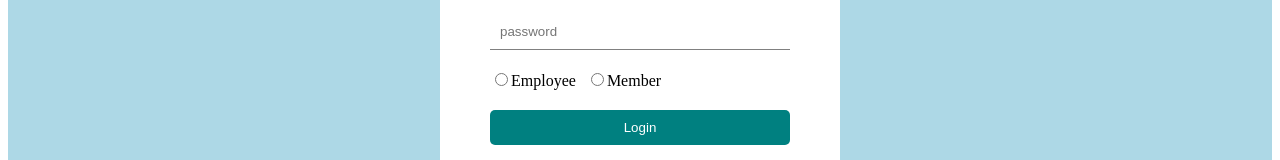
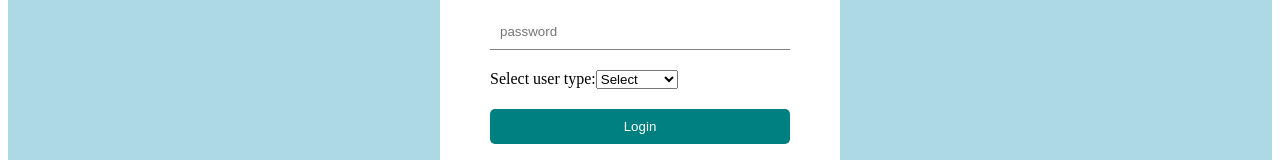
Before and after one commit to jingwei55/nextjs-blog, a Next.js app: page /login in a window 1280 px wide. Shown: the part 226-386 px from the top of the page. Built offline with nearby package versions, Linux system fonts and the light colour scheme.

Commit message:
Added dropdown list for employee and member, have to check if login works

```diff
--- a/components/Login.js
+++ b/components/Login.js
@@ -9,8 +9,8 @@ const Login = () => {
   const [inputs, setInputs] = useState({
     username: "",
     password: "",
+    role: "",
   });
-  const [selectedRole, setSelectedRole] = useState("");
   const [err, setError] = useState(null);
 
   const router = useRouter();
@@ -19,15 +19,11 @@ const Login = () => {
     setInputs((prev) => ({ ...prev, [e.target.name]: e.target.value }));
   };
 
-  const handleRoleChange = (e) => {
-    setSelectedRole(e.target.value);
-  };
-
   const handleSubmit = async (e) => {
     e.preventDefault();
 
     // Validate input fields
-    if (!inputs.username || !inputs.password || !selectedRole) {
+    if (!inputs.username || !inputs.password || !inputs.role) {
       setError("One or more of the fields are empty");
       return;
     }
@@ -35,8 +31,9 @@ const Login = () => {
     try {
       // Send a request to the authentication API route
       const response = await axios.post("/api/auth/login", {
-        ...inputs,
-        role: selectedRole,
+        username: inputs.username,
+        email: inputs.email,
+        role: inputs.role,
       });
 
       // Check if the login was successful
@@ -72,30 +69,20 @@ const Login = () => {
           name="password"
           onChange={handleChange}
         />
-        {/* Radio buttons for selecting role */}
-        <div className={styles.radioGroup}>
-          <label className={styles.radioLabel}>
-            <input
-              className={styles.input}
-              type="radio"
-              name="role"
-              value="employee"
-              checked={selectedRole === "employee"}
-              onChange={handleRoleChange}
-            />
-            Employee
-          </label>
-          <label className={styles.radioLabel}>
-            <input
-              className={styles.input}
-              type="radio"
-              name="role"
-              value="member"
-              checked={selectedRole === "member"}
-              onChange={handleRoleChange}
-            />
-            Member
-          </label>
+        {/* Dropdown list for selecting role */}
+        <div>
+          <label className={styles.label}>Select user type:</label>
+          <select
+            id="role"
+            name="role"
+            value={inputs.role}
+            onChange={handleChange}
+            className={styles.select}
+          >
+            <option value="">Select</option>
+            <option value="employee">Employee</option>
+            <option value="member">Member</option>
+          </select>
         </div>
         <button className={styles.button} onClick={handleSubmit}>
           Login
```
Also changed, not shown: components/Register.js (+20 -136 lines), pages/api/auth/checkUser.js (+41 -41 lines), pages/api/auth/register.js (+65 -65 lines).
